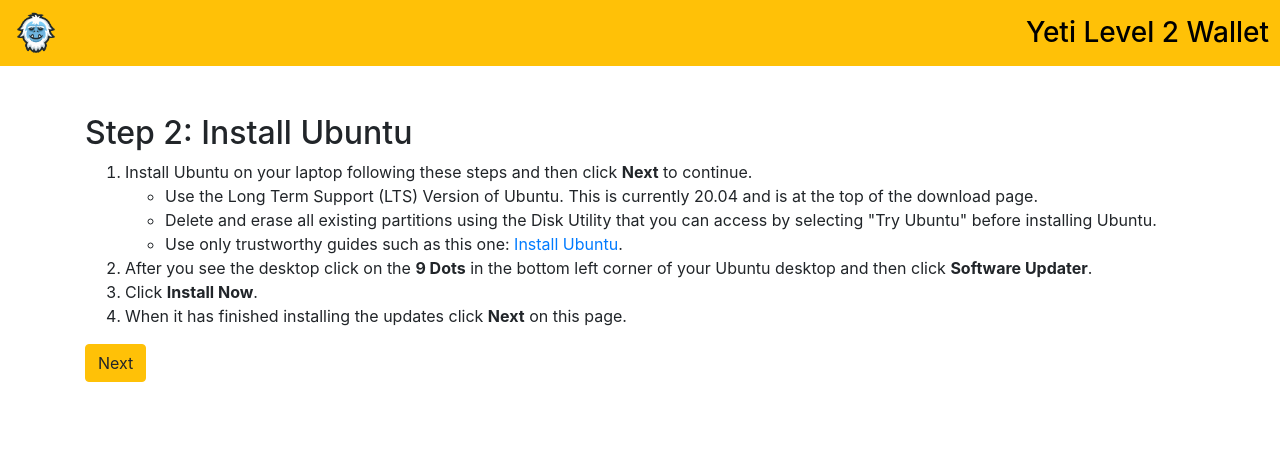
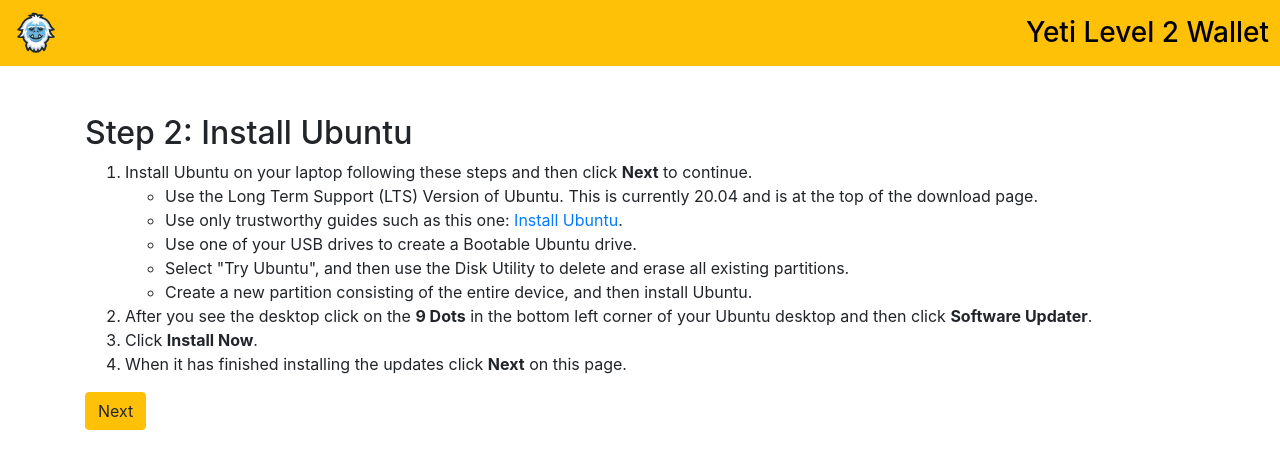
Before and after one commit to JWWeatherman/yetihosted, a Vue app: page /Warm/step2 in a window 1280 px wide. Shown: the top 468 px of the page. Built offline with nearby package versions, Linux system fonts and the light colour scheme; what vue-default-value would draw is missing.

Commit message:
Update YetiWarmStartup2.vue
Update YetiWarm instructions to new YetiHot changes.

```diff
--- a/src/components/YetiWarmStartup2.vue
+++ b/src/components/YetiWarmStartup2.vue
@@ -7,8 +7,10 @@
         <li>Install Ubuntu on your laptop following these steps and then click <b>Next</b> to continue.</li>
         <ul>
             <li>Use the Long Term Support (LTS) Version of Ubuntu. This is currently 20.04 and is at the top of the download page.</li>
-            <li>Delete and erase all existing partitions using the Disk Utility that you can access by selecting "Try Ubuntu" before installing Ubuntu.</li>
             <li>Use only trustworthy guides such as this one: <a href="https://tutorials.ubuntu.com/tutorial/tutorial-install-ubuntu-desktop#0">Install Ubuntu</a>.</li>
+            <li>Use one of your USB drives to create a Bootable Ubuntu drive.</li>
+            <li>Select "Try Ubuntu", and then use the Disk Utility to delete and erase all existing partitions.</li>
+            <li>Create a new partition consisting of the entire device, and then install Ubuntu.</li>
         </ul>
         <li>After you see the desktop click on the <b>9 Dots</b> in the bottom left corner of your Ubuntu desktop and then click <b>Software Updater</b>.</li>
         <li>Click <b>Install Now</b>.</li>
```
